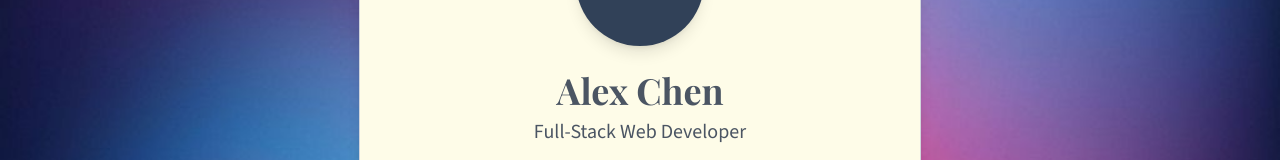
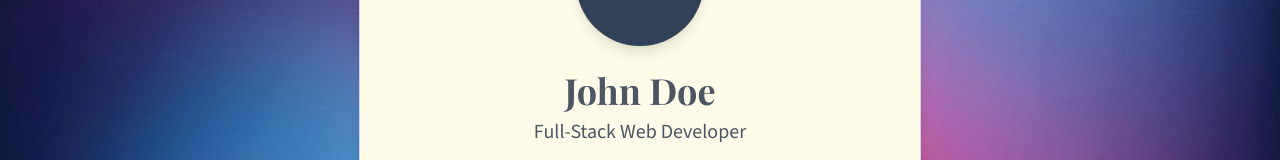
Before and after one commit to Johan-Melin/mac-os-ui, a Next.js app: page / in a window 1280 px wide. Shown: the part 272-432 px from the top of the page. Built offline with nearby package versions, Linux system fonts and the light colour scheme.

Commit message:
chore: update placeholder name to John Doe in UI and metadata

```diff
--- a/app/layout.tsx
+++ b/app/layout.tsx
@@ -19,7 +19,7 @@ const sourceSans = Source_Sans_3({
 })
 
 export const metadata: Metadata = {
-  title: "Alex Chen - Web Developer Portfolio",
+  title: "John Doe - Web Developer Portfolio",
   description: "Full-stack web developer specializing in React, Next.js, and modern web technologies",
   generator: "v0.app",
 }
--- a/components/portfolio-sections.tsx
+++ b/components/portfolio-sections.tsx
@@ -43,7 +43,7 @@ export function HomeSection() {
         </div>
         <div>
           <h1 className="text-4xl font-bold text-balance mb-2" style={{ fontFamily: "var(--font-playfair)" }}>
-            Alex Chen
+            John Doe
           </h1>
           <p className="text-xl text-muted-foreground" style={{ fontFamily: "var(--font-source-sans)" }}>
             Full-Stack Web Developer
@@ -131,7 +131,7 @@ export function AboutSection() {
               </div>
               <div className="flex items-center gap-2">
                 <Mail className="w-4 h-4 text-muted-foreground" />
-                <span>alex@example.com</span>
+                <span>john@example.com</span>
               </div>
             </div>
           </div>
@@ -341,7 +341,7 @@ export function ContactSection() {
         <div className="flex justify-center gap-4">
           <Button className="gap-2">
             <Mail className="w-4 h-4" />
-            alex@example.com
+            john@example.com
           </Button>
           <Button variant="outline" className="gap-2 bg-transparent">
             <Github className="w-4 h-4" />
```
Also changed, not shown: 1 other file (tests, documents, lock files or other folders).
